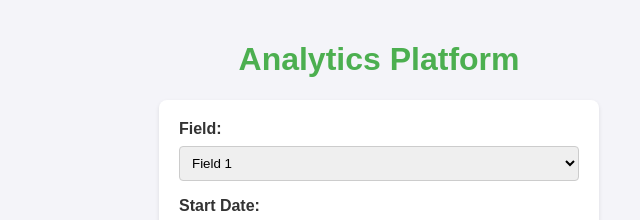
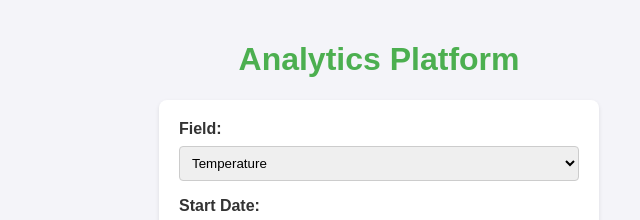
Before and after one commit to V0LT0R/Analytical-Platform, a website: page public/index.html in a window 1280 px wide. Shown: the top 220 px of the page, 261-901 px from the left. Drawn offline with nearby package versions, Linux system fonts and the light colour scheme.

Commit message:
fix index

```diff
--- a/public/index.html
+++ b/public/index.html
@@ -76,9 +76,9 @@
     <form id="filterForm">
         <label for="field">Field:</label>
         <select id="field" name="field">
-            <option value="field1">Field 1</option>
-            <option value="field2">Field 2</option>
-            <option value="field3">Field 3</option>
+            <option value="field1">Temperature</option>
+            <option value="field2">Humidity</option>
+            <option value="field3">Atmospheric pressure</option>
         </select>
         <label for="start_date">Start Date:</label>
         <input type="date" id="start_date" name="start_date" required>
```
